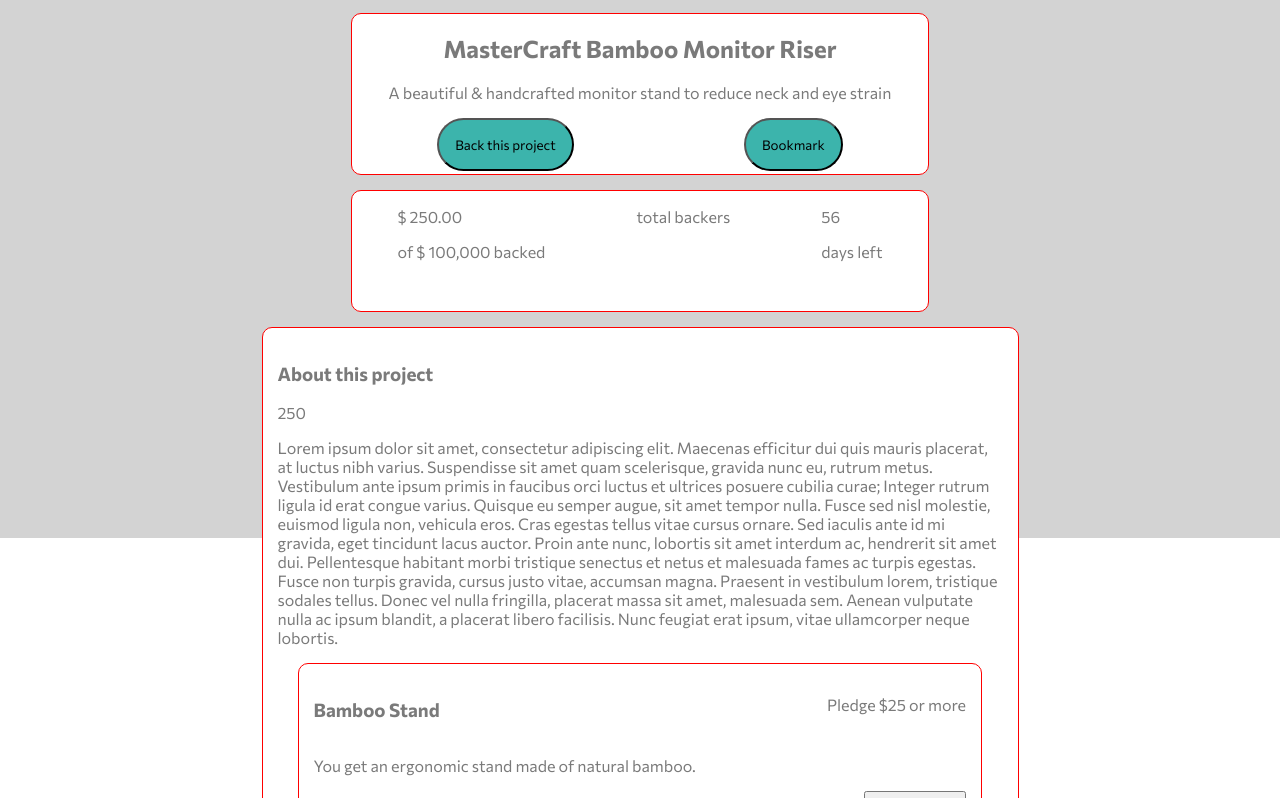
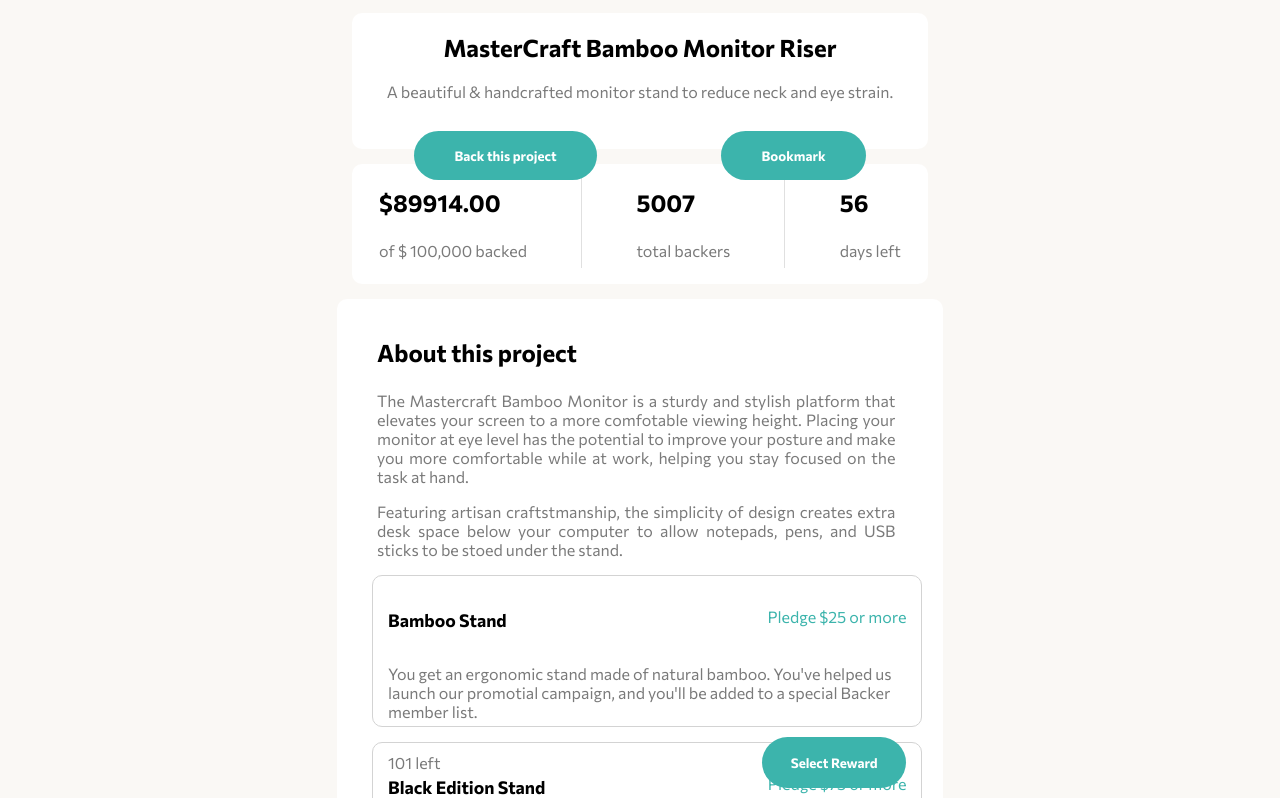
Before and after one commit to NielsLouwes/frontendmentor_crowdfundchallenge_niels_louwes, a React (Create React App) app: page / in a window 1280 px wide. Shown: the part 262-1060 px from the top of the page. Built offline with nearby package versions, Linux system fonts and the light colour scheme.

Commit message:
added styling and reward functionality partial and money slider

```diff
--- a/package.json
+++ b/package.json
@@ -3,9 +3,14 @@
   "version": "0.1.0",
   "private": true,
   "dependencies": {
+    "@emotion/react": "^11.7.1",
+    "@emotion/styled": "^11.6.0",
+    "@mui/material": "^5.2.7",
     "@testing-library/jest-dom": "^5.16.1",
     "@testing-library/react": "^12.1.2",
     "@testing-library/user-event": "^13.5.0",
+    "hover.css": "^2.3.2",
+    "prop-types": "^15.8.1",
     "react": "^17.0.2",
     "react-dom": "^17.0.2",
     "react-lorem-ipsum": "^1.4.9",
--- a/src/components/MoneyCard.js
+++ b/src/components/MoneyCard.js
@@ -1,8 +1,10 @@
-import React , {useState} from 'react'
+import React , { useContext}  from 'react'
 import styled from 'styled-components'
+import ProgressBar from '../utilities/ProgressBar'
+import Divider from '@mui/material/Divider';
+
 
 const Styles = styled.div`
-    border: 1px solid red;
     width: 45%;
     height: 15vh;
     margin-top: 15px;
@@ -13,27 +15,42 @@ const Styles = styled.div`
 const FiguresContainer = styled.div`
     display: flex;
     justify-content: space-around;
+
+    p {
+      font-size: 1.0rem;
+    }
+
+    .bigFigure {
+      font-size: 1.5rem;
+      font-weight: bolder;
+      color: black;
+    }
 `
 
-function MoneyCard(props) {
+function MoneyCard({moneyPledged, backers}) {
 
 
     return (
         <Styles>
             <FiguresContainer>
                 <div>
-                  <p>$ {props.moneyPledged}.00</p>
+                  <p className="bigFigure">${moneyPledged}.00</p>
                   <p> of $ 100,000 backed</p>
                 </div>
+                <Divider orientation="vertical" flexItem  variant="middle"/>
                 <div>
-                  <p>{props.backers}</p>
+                  <p className="bigFigure">{backers}</p>
                   <p> total backers</p>
                 </div>
+                <Divider orientation="vertical" flexItem  variant="middle"/>
                 <div>
-                  <p>56</p>
+                  <p className="bigFigure">56</p>
                   <p> days left</p>
                 </div>
-            </FiguresContainer>
+                </FiguresContainer>
+                <ProgressBar value={moneyPledged} max={100000}/>
+
+
         </Styles>
     )
 }
--- a/src/components/ProjectCard.js
+++ b/src/components/ProjectCard.js
@@ -3,42 +3,66 @@ import styled from 'styled-components'
 import StandCard from './StandCard'
 
 const Styles = styled.div`
-    border: 1px solid red;
-    max-width: 725px;
+    width: 45%;
     margin-top: 15px;
     background-color: white;
     border-radius: 10px;
     padding: 15px;
+
+    h3 {
+        color: black;
+        font-weight: bolder;
+        font-size: 1.5rem;
+        margin-left: 25px;
+    }
 `
 
-function ProjectCard(props) {
+const TextContainer = styled.div`
+    width: 90%;
+    margin-left: 25px;
+    text-align: justify;
+`
+
+function ProjectCard({moneyPledged, backers, increment25,increment75, increment200, bambooAmountLeft, blackEditionAmountLeft, mahoganyAmountLeft}) {
 
     return (
         <Styles>
                 <h3>About this project</h3>
-                <p> {props.moneyPledged}</p>
-                <p>Lorem ipsum dolor sit amet, consectetur adipiscing elit. Maecenas efficitur dui quis mauris placerat, at luctus nibh varius. Suspendisse sit amet quam scelerisque, gravida nunc eu, rutrum metus. Vestibulum ante ipsum primis in faucibus orci luctus et ultrices posuere cubilia curae; Integer rutrum ligula id erat congue varius. Quisque eu semper augue, sit amet tempor nulla. Fusce sed nisl molestie, euismod ligula non, vehicula eros. Cras egestas tellus vitae cursus ornare. Sed iaculis ante id mi gravida, eget tincidunt lacus auctor. Proin ante nunc, lobortis sit amet interdum ac, hendrerit sit amet dui. Pellentesque habitant morbi tristique senectus et netus et malesuada fames ac turpis egestas.
-
-                Fusce non turpis gravida, cursus justo vitae, accumsan magna. Praesent in vestibulum lorem, tristique sodales tellus. Donec vel nulla fringilla, placerat massa sit amet, malesuada sem. Aenean vulputate nulla ac ipsum blandit, a placerat libero facilisis. Nunc feugiat erat ipsum, vitae ullamcorper neque lobortis.
+                <TextContainer>
+                <p>The Mastercraft Bamboo Monitor is a sturdy and stylish platform that elevates your screen to a more comfotable viewing height. Placing your monitor at eye level has the potential to improve your posture and make you more comfortable while at work, helping you stay focused on the task at hand.
                 </p>
+                <p>
+               Featuring artisan craftstmanship, the simplicity of design creates extra desk space below your computer to allow notepads, pens, and USB sticks to be stoed under the stand.
+                </p>
+                </TextContainer>
             <StandCard
                 label="Bamboo Stand"
                 pledge="Pledge $25 or more"
-                description="You get an ergonomic stand made of natural bamboo."
-                amountLeft="101 left"
+                description="You get an ergonomic stand made of natural bamboo. You've helped us launch our promotial campaign, and you'll be added to a special Backer member list."
+                bambooAmountLeft={bambooAmountLeft}
+                moneyPledged={moneyPledged}
+                increment25={increment25}
+                backers={backers}
             />
             <StandCard
                 label="Black Edition Stand"
                 pledge="Pledge $75 or more"
-                description="You get a special edition Black computer stand and a personal thank you. Shipping included."
-                amountLeft="64 left"
+                description="You get a special edition Black computer stand and a personal thank you. You'll be added to a special Backer member list.Shipping included."
+                blackEditionAmountLeft={blackEditionAmountLeft}
+                moneyPledged={moneyPledged}
+                increment75={increment75}
+                backers={backers}
             />
             {/* needs to be greyed out as none are left in stock */}
             <StandCard
                 label="Mahogany Special Edition"
                  pledge="Pledge $200 or more"
-                description="You get to Special Edition Mahogany stand, a Backert t-shirt, and a personal thank you. Shipping included."
-                amountLeft="0 left"
+                description="You get to Special Edition Mahogany stand, a Backer t-shirt, and a personal thank you. You'll be added to a special Backer member list. Shipping included."
+                mahoganyAmountLeft={mahoganyAmountLeft}
+                moneyPledged={moneyPledged}
+                increment200={increment200}
+                backers={backers}
+
             />
         </Styles>
     )
--- a/src/components/StandCard.js
+++ b/src/components/StandCard.js
@@ -2,7 +2,7 @@ import React from 'react'
 import styled from 'styled-components'
 
 const Styles = styled.div`
-    border: 1px solid red;
+    border: solid 1px lightgrey;
     width: 90%;
     height: 15vh;
     margin-top: 15px;
@@ -15,27 +15,74 @@ const Styles = styled.div`
         display: flex;
         justify-content: space-between;
     }
+
+    button {
+        border: none;
+        border-radius: 30px;
+        padding: 1rem 1.8rem;
+        background-color: hsl(176, 50%, 47%);
+        color: white;
+        font-weight: bolder;
+    }
+    button:hover {
+        cursor: pointer;
+    }
+
+    h3 {
+        color: black;
+    }
+
+    .amount {
+        font-size: 1.5em;
+    }
+
+
+    .hvr-grow {
+    display: inline-block;s
+    vertical-align: middle;
+    transform: translateZ(0);
+    box-shadow: 0 0 1px rgba(0, 0, 0, 0);
+    backface-visibility: hidden;
+    -moz-osx-font-smoothing: grayscale;
+    transition-duration: 0.3s;
+    transition-property: transform;
+}
+
+.hvr-grow:hover,
+.hvr-grow:focus,
+.hvr-grow:active {
+    transform: scale(1.1);
+}
 `
+const Pledge = styled.p`
+    color: hsl(176, 50%, 47%);
+`
+
 
 const TitleContainer = styled.div`
     display: flex;
     justify-content: space-between;
-
 `
 
-function StandCard({label, pledge, description, amountLeft, onClick}) {
+const CardTitle = styled.p`
+    font-size: 1.1em;
+    color: black;
+    font-weight: bolder;
+`
+
+function StandCard({label, pledge, description, amountLeft,  moneyPledged, backers, increment25,increment75, increment200, bambooAmountLeft, blackEditionAmountLeft, mahoganyAmountLeft}) {
 
 
     return (
         <Styles>
                 <TitleContainer>
-                    <h3>{label}</h3>
-                    <p>{pledge}</p>
+                    <CardTitle>{label}</CardTitle>
+                    <Pledge>{pledge}</Pledge>
                 </TitleContainer>
                 <p>{description}</p>
                 <div>
-                    <p>{amountLeft}</p>
-                    <button onClick={onClick} type="button">Select Reward</button>
+                    <p>{bambooAmountLeft} left </p>
+                    <button className="hvr-grow" onClick={increment25} type="button">Select Reward</button>
                 </div>
         </Styles>
     )
--- a/src/components/TopCard.js
+++ b/src/components/TopCard.js
@@ -1,15 +1,17 @@
 import React from 'react'
 import styled from 'styled-components'
 
+
 const Styles = styled.div`
-    border: 1px solid red;
     width: 45%;
-    height: 20vh;
+    height: 17vh;
     background-color: white;
     border-radius: 10px;
 
+
     h2 {
         text-align: center;
+        color: black;
     }
     p {
         text-align: center;
@@ -18,24 +20,53 @@ const Styles = styled.div`
 const ButtonContainer = styled.div`
     display: flex;
     justify-content: space-around;
+    margin-top: 30px;
 
     button {
         border-radius: 30px;
-        padding: 1rem;
+        padding: 1rem 2.5rem;
         background-color: hsl(176, 50%, 47%);
+        color: white;
+        font-weight: bolder;
+        border: none;
+    }
 
+    button:hover {
+        cursor: pointer;
     }
-`
 
-function MainCard() {
+    .hvr-grow {
+    display: inline-block;s
+    vertical-align: middle;
+    transform: translateZ(0);
+    box-shadow: 0 0 1px rgba(0, 0, 0, 0);
+    backface-visibility: hidden;
+    -moz-osx-font-smoothing: grayscale;
+    transition-duration: 0.3s;
+    transition-property: transform;
+}
+
+.hvr-grow:hover,
+.hvr-grow:focus,
+.hvr-grow:active {
+    transform: scale(1.1);
+}
+`;
+
+
+
+function MainCard({moneyPledged}) {
+
+
     return (
         <Styles>
             <h2>MasterCraft Bamboo Monitor Riser</h2>
-             <p>A beautiful & handcrafted monitor stand to reduce neck and eye strain</p>
+             <p>A beautiful & handcrafted monitor stand to reduce neck and eye strain.</p>
              <ButtonContainer>
-                 <button>Back this project</button>
-                 <button>Bookmark</button>
+                 <button className="hvr-grow">Back this project</button>
+                 <button className="hvr-grow">Bookmark</button>
              </ButtonContainer>
+
         </Styles>
     )
 }
--- a/src/index.css
+++ b/src/index.css
@@ -14,4 +14,5 @@ body {
 
 * {
   font-family: 'Commissioner', sans-serif;
+
 }
--- a/src/pages/Home.js
+++ b/src/pages/Home.js
@@ -5,9 +5,9 @@ import MoneyCard from '../components/MoneyCard'
 import styled from 'styled-components'
 import ProjectCard from '../components/ProjectCard'
 
+
 const Styles = styled.div`
-  background-color: lightgrey;
-  height: 100vh;
+  background-color: hsl(45, 29%, 97%);
 `
 
 const MainCardContainer = styled.div`
@@ -19,28 +19,51 @@ const MainCardContainer = styled.div`
 
 `
 function Home() {
-  const [moneyPledged, setMoneyPledged] = useState(250);
-  const [backers, setBackers] = useState(25);
+  const [moneyPledged, setMoneyPledged] = useState(89914);
+  const [backers, setBackers] = useState(5007);
   const [days, setDays] = useState(56);
+  const [bambooAmountLeft, setBambooAmountLeft] = useState(101);
+  const [blackEditionAmountLeft, setBlackEditionAmountLeft] = useState(64);
+  const [mahoganyAmountLeft, setMahoganyAmountLeft] = useState(0);
+
   const increment25 = () => {
     setMoneyPledged(moneyPledged + 25)
+    setBackers(backers + 1)
+    setBambooAmountLeft(bambooAmountLeft - 1)
   }
   const increment75 = () => {
     setMoneyPledged(moneyPledged + 75)
+    setBackers(backers + 1)
+    setBlackEditionAmountLeft(blackEditionAmountLeft - 1)
   }
   const increment200 = () => {
     setMoneyPledged(moneyPledged + 200)
+    setBackers(backers + 1)
+    if (mahoganyAmountLeft === 0) {
+      return console.log("These are all sold out!");
+    } else {
+      setMahoganyAmountLeft(mahoganyAmountLeft - 1)
+    }
   }
 
     return (
         <Styles>
           <Nav />
             <MainCardContainer>
-                <TopCard />
-                <MoneyCard moneyPledged={moneyPledged} />
-                <ProjectCard moneyPledged={moneyPledged} onClick={increment25}/>
+                <TopCard moneyPledged={moneyPledged} />
+                <MoneyCard moneyPledged={moneyPledged} backers={backers} />
+                <ProjectCard
+                  moneyPledged={moneyPledged}
+                  increment25={increment25}
+                  increment75={increment75}
+                  increment200={increment200}
+                  bambooAmountLeft={bambooAmountLeft}
+                  blackEditionAmountLeft={blackEditionAmountLeft}
+                  mahoganyAmountLeft={mahoganyAmountLeft}
+                />
             </MainCardContainer>
         </Styles>
+
     )
 }
 
--- /dev/null
+++ b/src/utilities/ProgressBar.jsx
@@ -0,0 +1,51 @@
+import React from 'react';
+import PropTypes from 'prop-types'; // ES6
+import styled from 'styled-components'
+
+const Container = styled.div`
+    display: flex;
+    justify-content: center;
+    align-items: center;
+    margin-top: 25px;
+
+    progress[value] {
+    width: 600px;
+    height: 18px;
+    -webkit-appearance: none;
+   appearance: none;
+    /* background-color: green; */
+}
+progress::-webkit-progress-value {
+    background: hsl(176, 50%, 47%);
+    border-radius: 20px;
+
+    }
+    progress[value]::-webkit-progress-bar {
+  background-color: #eee;
+  border-radius: 20px;
+  box-shadow: 0 2px 5px rgba(0, 0, 0, 0.25) inset;
+}
+`
+
+const ProgressBar = ({value, max}) => {
+
+    return (
+        <Container>
+            <progress value={value} max={max}/>
+        </Container>
+
+
+    )
+};
+
+ProgressBar.propTypes = {
+    value: PropTypes.number.isRequired,
+    max:  PropTypes.number
+}
+
+ProgressBar.defaultProps = {
+    color: "purple",
+    width: "400px"
+};
+
+export default ProgressBar;
```
Also changed, not shown: src/components/Nav.js (+26 -4 lines), 1 other file (tests, documents, lock files or other folders).
